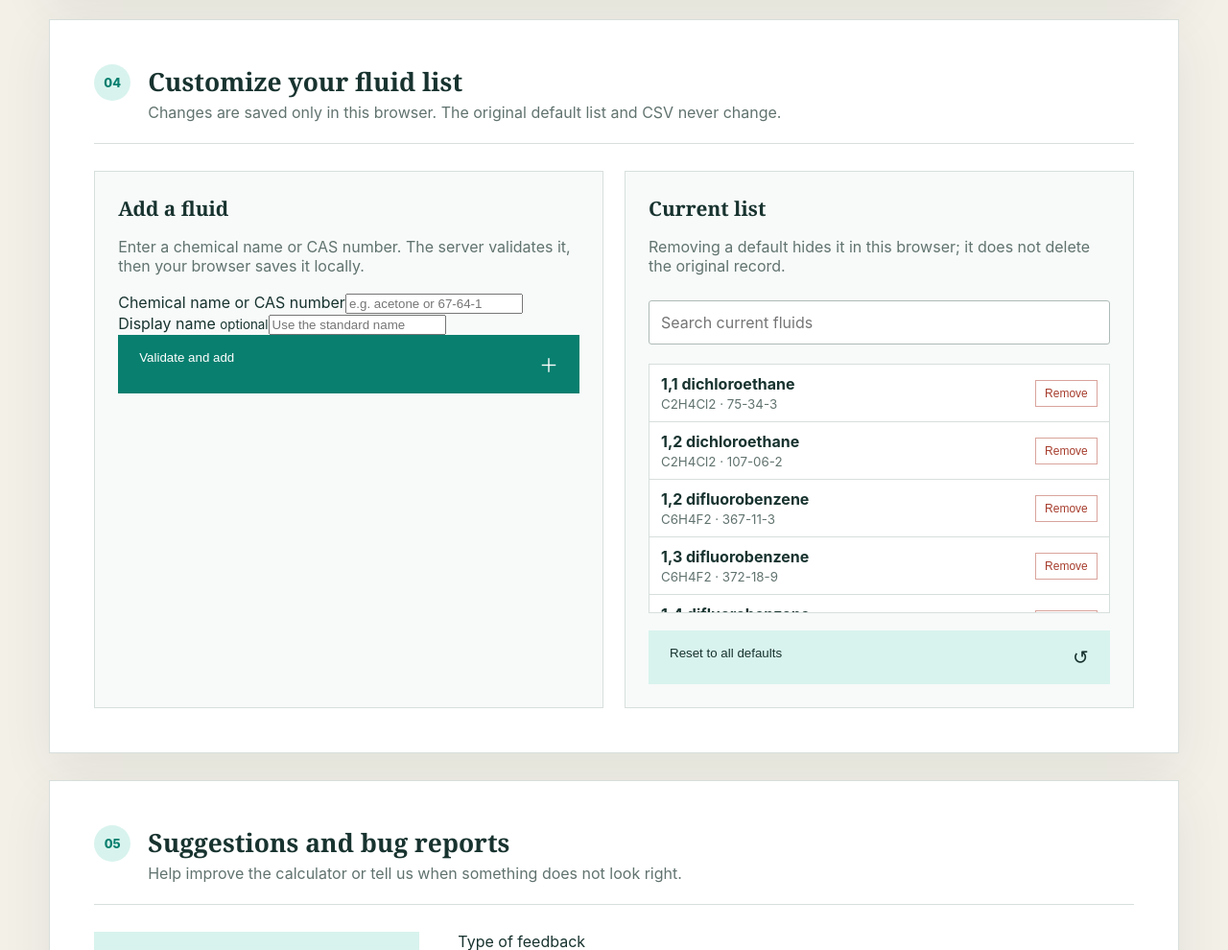
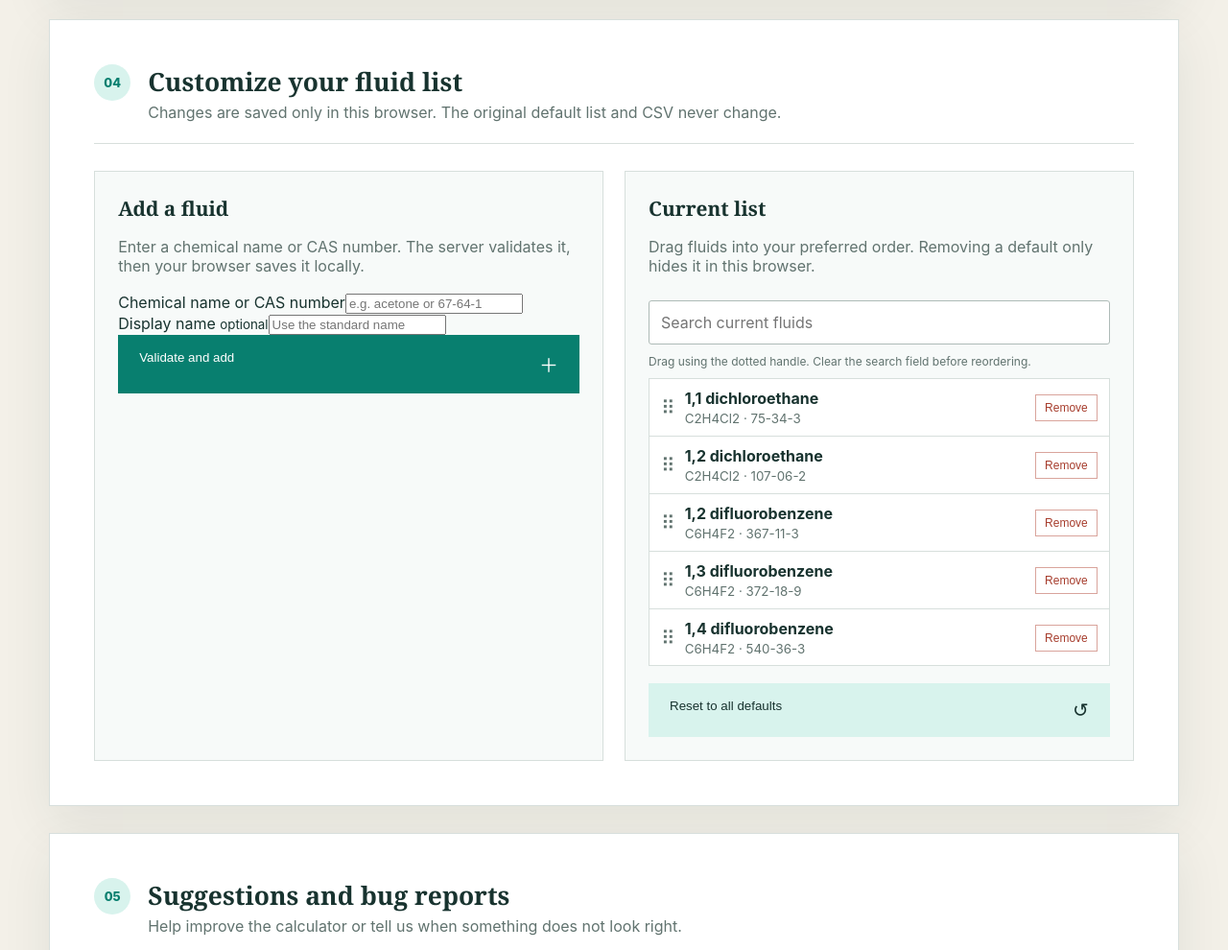
Before and after one commit to calebjkatz/Thermodynamic-Properties-of-Fluids, a Flask app: page / in a window 1280 px wide. Shown: the part 1242-2232 px from the top of the page at 96% size. Run offline with Flask 3, Linux system fonts and the light colour scheme.

Commit message:
Add drag and drop fluid ordering

```diff
--- a/static/styles.css
+++ b/static/styles.css
@@ -39,7 +39,7 @@ th { position:sticky; top:0; background:var(--ink); color:white; text-align:left
 .chart { min-height:460px; border-bottom:1px solid var(--line); } footer { text-align:center; color:var(--muted); padding:0 20px 40px; font-size:.8rem; }
 .narrow { width:min(520px,92vw); margin:80px auto; }.text-link { display:inline-block; margin-top:20px; color:var(--teal); font-weight:700; }.admin-nav { display:flex; justify-content:space-between; align-items:center; margin-bottom:28px; }.admin-nav form,.admin-nav button { margin:0; }.export-form { margin-top:18px; }
 .manager-grid { display:grid; grid-template-columns:repeat(2,minmax(0,1fr)); gap:22px; }.manager-card { padding:24px; border:1px solid var(--line); background:#f7faf9; }.manager-card h3,.unlock-box h3 { margin:0 0 8px; font-family:Georgia,serif; font-size:1.3rem; }.manager-card p,.unlock-box p { color:var(--muted); min-height:42px; }.danger.full { width:100%; padding:16px 22px; }.unlock-box { display:grid; grid-template-columns:1fr minmax(280px,420px); gap:36px; align-items:center; padding:26px; background:var(--aqua); }.unlock-box form { margin:0; }.manager-footer { display:flex; justify-content:flex-end; align-items:center; gap:16px; margin-top:16px; color:var(--muted); font-size:.85rem; }.manager-footer form { margin:0; }.link-button { width:auto; padding:0; display:inline; background:transparent; color:var(--teal); text-decoration:underline; font-size:.85rem; }.link-button:hover { background:transparent; color:var(--ink); }
-.managed-list { max-height:260px; overflow:auto; border:1px solid var(--line); background:white; }.managed-item { display:flex; justify-content:space-between; align-items:center; gap:12px; padding:10px 12px; border-bottom:1px solid var(--line); }.managed-item:last-child { border-bottom:0; }.managed-item span { min-width:0; }.managed-item strong,.managed-item small { display:block; overflow:hidden; text-overflow:ellipsis; }.managed-item small { margin-top:3px; color:var(--muted); }.managed-item button { width:auto; padding:6px 9px; background:transparent; color:#a63c2c; border:1px solid #d9a49c; font-size:.75rem; }.managed-item button:hover { color:white; background:#a63c2c; }.fluid-manager>.alert { margin-bottom:22px; }
+.drag-hint { min-height:0!important; margin:-10px 0 10px; font-size:.75rem; color:var(--muted); }.managed-list { max-height:300px; overflow:auto; border:1px solid var(--line); background:white; }.managed-item { display:flex; justify-content:space-between; align-items:center; gap:10px; padding:10px 12px; border-bottom:1px solid var(--line); transition:opacity .15s,background .15s; }.managed-item:last-child { border-bottom:0; }.managed-item.dragging { opacity:.45; background:var(--aqua); }.managed-item .drag-handle { flex:0 0 auto; color:var(--muted); cursor:grab; font-size:1.25rem; line-height:1; user-select:none; }.managed-item:active .drag-handle { cursor:grabbing; }.managed-item .fluid-details { min-width:0; flex:1; }.managed-item strong,.managed-item small { display:block; overflow:hidden; text-overflow:ellipsis; }.managed-item small { margin-top:3px; color:var(--muted); }.managed-item button { width:auto; padding:6px 9px; background:transparent; color:#a63c2c; border:1px solid #d9a49c; font-size:.75rem; }.managed-item button:hover { color:white; background:#a63c2c; }.fluid-manager>.alert { margin-bottom:22px; }
 .feedback-layout { display:grid; grid-template-columns:minmax(220px,.65fr) minmax(0,1.35fr); gap:40px; }.feedback-intro { padding:24px; background:var(--aqua); align-self:start; }.feedback-intro h3 { margin-top:0; font-family:Georgia,serif; }.feedback-intro li { margin:10px 0; }.feedback-intro p { margin:24px 0 0; color:var(--muted); font-size:.85rem; }.feedback-two-column { display:grid; grid-template-columns:repeat(2,minmax(0,1fr)); gap:18px; }.diagnostic-option { display:flex; align-items:flex-start; gap:9px; margin:0 0 20px; color:var(--muted); font-size:.85rem; }.diagnostic-option input { margin-top:3px; }.honeypot { position:absolute!important; left:-10000px!important; width:1px!important; height:1px!important; overflow:hidden!important; }.feedback-panel button:disabled { cursor:wait; opacity:.65; }
 [hidden] { display:none!important; }
 @media (max-width:850px){ .phase-mark{display:none}.field-grid,.selector-grid,.inputs,.manager-grid,.unlock-box,.feedback-layout,.feedback-two-column{grid-template-columns:1fr}.check-list{grid-template-columns:1fr}.hero{min-height:230px}.panel{padding:22px}.manager-card p{min-height:0} }
--- a/templates/index.html
+++ b/templates/index.html
@@ -112,9 +112,10 @@
         </form>
         <div class="manager-card">
           <h3>Current list</h3>
-          <p>Removing a default hides it in this browser; it does not delete the original record.</p>
+          <p>Drag fluids into your preferred order. Removing a default only hides it in this browser.</p>
           <input id="manage-fluid-search" type="search" placeholder="Search current fluids">
-          <div id="managed-fluid-list" class="managed-list"></div>
+          <p class="drag-hint">Drag using the dotted handle. Clear the search field before reordering.</p>
+          <div id="managed-fluid-list" class="managed-list" aria-label="Sortable fluid list"></div>
           <button id="reset-fluids" class="secondary" type="button">Reset to all defaults <span>↺</span></button>
         </div>
       </div>
@@ -155,19 +156,26 @@
       }
     }));
     const defaultFluids = {{ fluids|tojson }};
-    const submittedFluids = {{ form.getlist('fluids')|tojson }};
+    let submittedFluids = {{ form.getlist('fluids')|tojson }};
     const storageKey = 'thermo-fluid-customizations-v1';
-    let customization = {added: [], hidden: []};
+    let customization = {added: [], hidden: [], order: []};
     try { customization = {...customization, ...JSON.parse(localStorage.getItem(storageKey) || '{}')}; } catch (_) {}
-    const activeFluids = () => [...defaultFluids.filter(f => !customization.hidden.includes(String(f.cas_number))), ...customization.added]
-      .filter((fluid, index, all) => all.findIndex(item => String(item.cas_number) === String(fluid.cas_number)) === index)
-      .sort((a,b) => a.name.localeCompare(b.name));
+    const activeFluids = () => {
+      const available = [...defaultFluids.filter(f => !customization.hidden.includes(String(f.cas_number))), ...customization.added]
+        .filter((fluid, index, all) => all.findIndex(item => String(item.cas_number) === String(fluid.cas_number)) === index);
+      const byCas = new Map(available.map(fluid => [String(fluid.cas_number), fluid]));
+      const ordered = customization.order.map(cas => byCas.get(String(cas))).filter(Boolean);
+      const orderedCas = new Set(ordered.map(fluid => String(fluid.cas_number)));
+      return [...ordered, ...available.filter(fluid => !orderedCas.has(String(fluid.cas_number)))];
+    };
     const saveFluids = () => localStorage.setItem(storageKey, JSON.stringify(customization));
     const escapeHtml = value => String(value).replace(/[&<>'"]/g, char => ({'&':'&amp;','<':'&lt;','>':'&gt;',"'":'&#39;','"':'&quot;'}[char]));
     function renderFluids() {
+      const checked = [...document.querySelectorAll('#fluid-options input[name="fluids"]:checked')].map(input => input.value);
+      if (document.querySelector('#fluid-options').children.length) submittedFluids = checked;
       const selected = submittedFluids.length ? submittedFluids : ['7732-18-5'];
       document.querySelector('#fluid-options').innerHTML = activeFluids().map(fluid => `<label class="fluid-option"><input type="checkbox" name="fluids" value="${escapeHtml(fluid.cas_number)}" data-label="${escapeHtml(fluid.name)}" ${selected.includes(String(fluid.cas_number)) ? 'checked' : ''}><span>${escapeHtml(fluid.name).replaceAll('_',' ')}</span><small>${escapeHtml(fluid.cas_number)}</small></label>`).join('');
-      document.querySelector('#managed-fluid-list').innerHTML = activeFluids().map(fluid => `<div class="managed-item" data-search="${escapeHtml(`${fluid.name} ${fluid.formula || ''} ${fluid.cas_number}`.toLowerCase())}"><span><strong>${escapeHtml(fluid.name).replaceAll('_',' ')}</strong><small>${escapeHtml(fluid.formula || '')} · ${escapeHtml(fluid.cas_number)}</small></span><button type="button" class="remove-fluid" data-cas="${escapeHtml(fluid.cas_number)}">Remove</button></div>`).join('');
+      document.querySelector('#managed-fluid-list').innerHTML = activeFluids().map(fluid => `<div class="managed-item" draggable="true" data-cas="${escapeHtml(fluid.cas_number)}" data-search="${escapeHtml(`${fluid.name} ${fluid.formula || ''} ${fluid.cas_number}`.toLowerCase())}"><span class="drag-handle" title="Drag to reorder" aria-hidden="true">⠿</span><span class="fluid-details"><strong>${escapeHtml(fluid.name).replaceAll('_',' ')}</strong><small>${escapeHtml(fluid.formula || '')} · ${escapeHtml(fluid.cas_number)}</small></span><button type="button" class="remove-fluid" data-cas="${escapeHtml(fluid.cas_number)}">Remove</button></div>`).join('');
     }
     renderFluids();
     document.querySelector('.form-panel').addEventListener('submit', event => {
@@ -182,12 +190,19 @@
       try { const response=await fetch('/api/fluids/validate',{method:'POST',headers:{'Content-Type':'application/json'},body:JSON.stringify({identifier:document.querySelector('#new-fluid-identifier').value,name:document.querySelector('#new-fluid-name').value})}); const data=await response.json(); if(!response.ok) throw new Error(data.error);
         const cas=String(data.cas_number); customization.hidden=customization.hidden.filter(item=>item!==cas);
         if (!defaultFluids.some(item=>String(item.cas_number)===cas)) customization.added=[...customization.added.filter(item=>String(item.cas_number)!==cas),data];
+        customization.order=[...customization.order.filter(item=>String(item)!==cas),cas];
         saveFluids(); submittedFluids.push(cas); renderFluids(); event.currentTarget.reset(); showFluidMessage(`${data.name} was added to this browser.`);
       } catch(error) { showFluidMessage(error.message,'error'); } finally { button.disabled=false; }
     });
-    document.querySelector('#managed-fluid-list').addEventListener('click', event => { const button=event.target.closest('.remove-fluid'); if(!button)return; const cas=button.dataset.cas; const fluid=activeFluids().find(item=>String(item.cas_number)===cas); if(!confirm(`Remove ${fluid.name} from this browser's list?`))return; if(defaultFluids.some(item=>String(item.cas_number)===cas)) customization.hidden=[...new Set([...customization.hidden,cas])]; else customization.added=customization.added.filter(item=>String(item.cas_number)!==cas); saveFluids(); renderFluids(); showFluidMessage(`${fluid.name} was removed from this browser. The original CSV was not changed.`); });
-    document.querySelector('#reset-fluids').addEventListener('click', () => { if(!confirm('Restore the complete default fluid list and remove browser-added fluids?'))return; customization={added:[],hidden:[]}; saveFluids(); renderFluids(); showFluidMessage('The original default list has been restored.'); });
-    document.querySelector('#manage-fluid-search').addEventListener('input', event => { const q=event.target.value.toLowerCase(); document.querySelectorAll('.managed-item').forEach(item=>item.hidden=!item.dataset.search.includes(q)); });
+    const managedList = document.querySelector('#managed-fluid-list');
+    managedList.addEventListener('click', event => { const button=event.target.closest('.remove-fluid'); if(!button)return; const cas=button.dataset.cas; const fluid=activeFluids().find(item=>String(item.cas_number)===cas); if(!confirm(`Remove ${fluid.name} from this browser's list?`))return; if(defaultFluids.some(item=>String(item.cas_number)===cas)) customization.hidden=[...new Set([...customization.hidden,cas])]; else customization.added=customization.added.filter(item=>String(item.cas_number)!==cas); customization.order=customization.order.filter(item=>String(item)!==cas); saveFluids(); renderFluids(); showFluidMessage(`${fluid.name} was removed from this browser. The original CSV was not changed.`); });
+    let draggedFluid = null;
+    managedList.addEventListener('dragstart', event => { if(document.querySelector('#manage-fluid-search').value.trim()){event.preventDefault();showFluidMessage('Clear the fluid search before reordering.','warning');return;} draggedFluid=event.target.closest('.managed-item'); if(!draggedFluid)return; draggedFluid.classList.add('dragging'); event.dataTransfer.effectAllowed='move'; event.dataTransfer.setData('text/plain',draggedFluid.dataset.cas); });
+    managedList.addEventListener('dragover', event => { if(!draggedFluid)return; event.preventDefault(); const target=event.target.closest('.managed-item'); if(!target||target===draggedFluid)return; const after=event.clientY > target.getBoundingClientRect().top + target.offsetHeight/2; managedList.insertBefore(draggedFluid,after?target.nextSibling:target); });
+    managedList.addEventListener('drop', event => event.preventDefault());
+    managedList.addEventListener('dragend', () => { if(!draggedFluid)return; draggedFluid.classList.remove('dragging'); customization.order=[...managedList.querySelectorAll('.managed-item')].map(item=>item.dataset.cas); saveFluids(); draggedFluid=null; renderFluids(); showFluidMessage('Your custom fluid order was saved in this browser.'); });
+    document.querySelector('#reset-fluids').addEventListener('click', () => { if(!confirm('Restore the complete default fluid list and remove browser-added fluids?'))return; customization={added:[],hidden:[],order:[]}; saveFluids(); renderFluids(); showFluidMessage('The original default list and order have been restored.'); });
+    document.querySelector('#manage-fluid-search').addEventListener('input', event => { const q=event.target.value.toLowerCase(); document.querySelectorAll('.managed-item').forEach(item=>{item.hidden=!item.dataset.search.includes(q);item.draggable=!q;}); });
     const feedbackForm = document.querySelector('#feedback-form');
     feedbackForm.addEventListener('submit', async event => {
       event.preventDefault();
```
Also changed, not shown: tests/test_app.py (+2 -0 lines), README.md.
